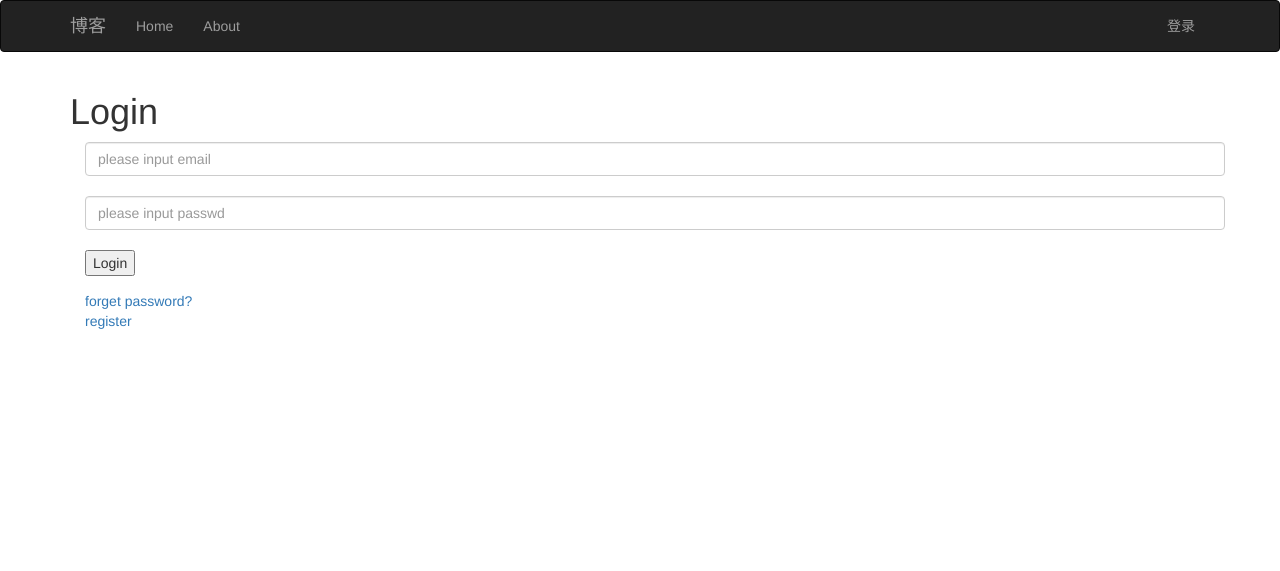
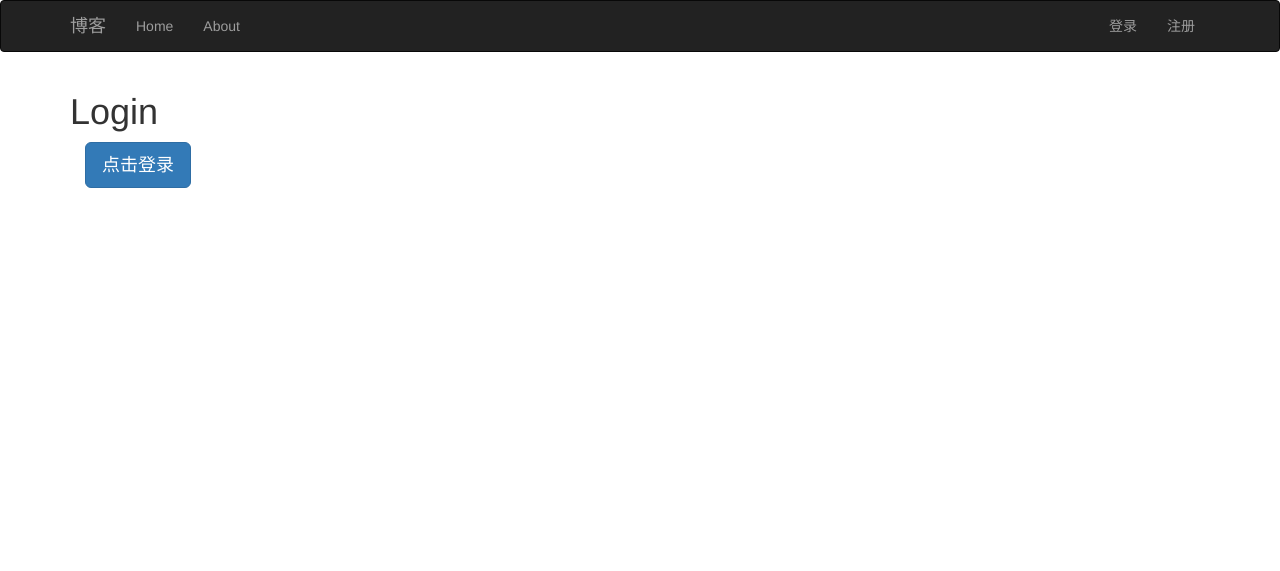
Before and after one commit to BlurtHeart/myflask, a Flask app: page /login in a window 1280 px wide. Shown: the top 571 px of the page. Run offline with Flask 2, Linux system fonts and the light colour scheme; data comes from the database, SQL or seed files in the repository; parts of the project's set-up code (start-up, migrations or seed data) failed here and were passed over; some libraries are stand-ins or nearby versions.

Commit message:
put login and register form into base html with modal and seperate js with html

```diff
--- a/app/templates/base.html
+++ b/app/templates/base.html
@@ -36,7 +36,70 @@
                             </ul>
                     </li>
                 {% else %}
-                    <li><a href="{{ url_for('base.base_login') }}">登录</a></li>
+                    <!-- <li><a href="{{ url_for('base.base_login') }}">登录</a></li> -->
+                    <li><a href="#mylogin" data-toggle="modal">登录</a></li>
+                    <div class="modal fade" id="mylogin" role="dialog" aria-hidden="true" tabindex="-1" aria-labelledby="myModalLabel">
+                    <div class="modal-dialog">
+                    <div class="modal-content">
+                        <div class="modal-header">
+                            <button type="button" class="close"
+                        data-dismiss="modal" aria-hidden="true">
+                            &times;
+                            </button>
+                            <h4 class="modal-title" id="mymodaltitle">用户登录</h4>
+                        </div>
+                        <div class="modal-body">
+                            <form role="form" class="form-horizontal" action="/login" method="post">
+                                <div class="form-group">
+                                    <label class="control-label col-sm-3">用户名</label>
+                                    <div class="col-sm-9">
+                            <input type="text" class="form-control" placeholder="please input email"            name="email"/><br/>
+                                    </div>
+                                </div>
+                                <div class="form-group">
+                                    <label class="control-label col-sm-3">密码</label>
+                                    <div class="col-sm-9">
+                            <input type="password" class="form-control" placeholder="please input           passwd" name="passwd"/><br/>
+                            <input type="submit" class="btn btn-primary" align="right" value="Login"            />
+                                </div>
+                                    </div>
+                            </form>
+                        </div>
+                    </div>
+                    </div>
+                    </div>
+                    <li><a href="#myregister" data-toggle="modal">注册</a></li>
+                    <div class="modal fade" id="myregister" role="dialog" aria-hidden="true" tabindex="-1" aria-labelledby="myModalLabel">
+                    <div class="modal-dialog">
+                    <div class="modal-content">
+                        <div class="modal-header">
+                            <button type="button" class="close"
+                        data-dismiss="modal" aria-hidden="true">
+                            &times;
+                            </button>
+                            <h4 class="modal-title" id="mymodaltitle">用户注册</h4>
+                        </div>
+                        <div class="modal-body">
+                            <form role="form" class="form-horizontal" action="/register" onsubmit="return validate_form(this)" method="post">
+                                <div class="form-group">
+                                    <label class="control-label col-sm-3">邮箱</label>
+                                    <div class="col-sm-9">
+                            <input type="text" class="form-control" placeholder="please input your email" name="email"/><br/>
+                                    </div>
+                                </div>
+                                <div class="form-group">
+                                    <label class="control-label col-sm-3">密码</label>
+                                    <div class="col-sm-9">
+                            <input type="password" class="form-control" placeholder="please input your password" name="password" id="password1"/><br/>
+                            <input type="password" class="form-control" placeholder="please check your password" name="checkpassword" id="password2"/><br/>
+                            <input type="submit" class="btn btn-primary" align="right" value="注册"            />
+                                </div>
+                                    </div>
+                            </form>
+                        </div>
+                    </div>
+                    </div>
+                    </div>
                 {% endif %}
             </ul>
         </div>
@@ -59,6 +122,7 @@
 
 {% block scripts %}
     {{ super() }}
+    <script src="{{ url_for('static', filename='js/base.js') }}"></script>
     {{ moment.include_moment() }}
     {% block script %}{% endblock -%}
 {% endblock %}
--- a/app/templates/login.html
+++ b/app/templates/login.html
@@ -4,18 +4,38 @@
 	<div class="header">
 		<h1>Login</h1>
 	</div>
-	<div class="container">
-		<div class="item">
-			<form role="form" action="" method="post">
-				<div class="form-group">
-					<input type="text" class="form-control" placeholder="please input email" name="email"/><br/>
-					<input type="password" class="form-control" placeholder="please input passwd" name="passwd"/><br/>
-					<input type="submit" value="Login"/>
-				</div>
-			</form>
+	<div class="container-fluid">
+		<a href="#mylogin" data-toggle="modal" class="btn btn-primary btn-lg">点击登录</a>
+		<div class="modal fade" id="mylogin" role="dialog" aria-hidden="true" tabindex="-1" aria-labelledby="myModalLabel">
+		<div class="modal-dialog">
+		<div class="modal-content">
+			<div class="modal-header">
+				<button type="button" class="close"
+               data-dismiss="modal" aria-hidden="true">
+                  &times;
+            	</button>
+				<h4 class="modal-title" id="mymodaltitle">用户登录</h4>
+			</div>
+			<div class="modal-body">
+				<form role="form" class="form-horizontal" action="" method="post">
+					<div class="form-group">
+						<label class="control-label col-sm-3">用户名</label>
+						<div class="col-sm-9">
+							<input type="text" class="form-control" placeholder="please input email" name="email"/><br/>
+						</div>
+					</div>
+					<div class="form-group">
+						<label class="control-label col-sm-3">密码</label>
+						<div class="col-sm-9">
+							<input type="password" class="form-control" placeholder="please input passwd" name="passwd"/><br/>
+							<input type="submit" class="btn btn-primary" align="right" value="Login"/>
+					</div>
+						</div>
+				</form>
+			</div>
 		</div>
-		<a href="/forget">forget password?</a><br/>
-		<a href="/register">register</a>
+		</div>
+		</div>
 	</div>
 	<!-- <div class="container-fluid">
 	<div class="row-fluid">
```
Also changed, not shown: app/static/js/base.js (added, +33 -0 lines).
